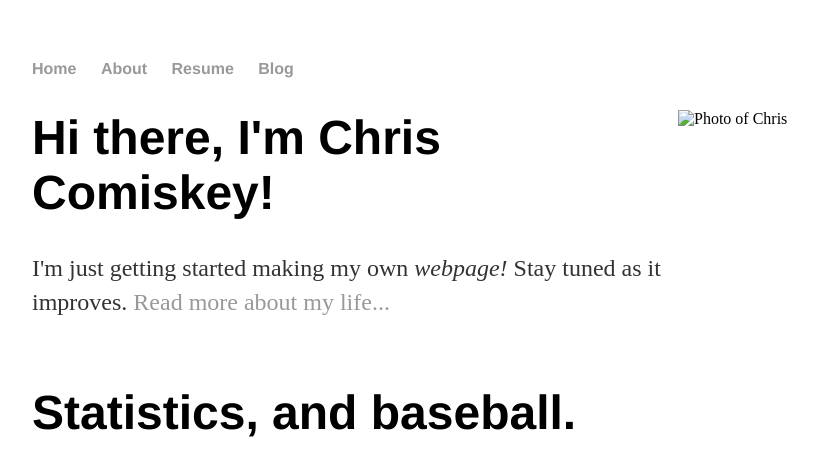
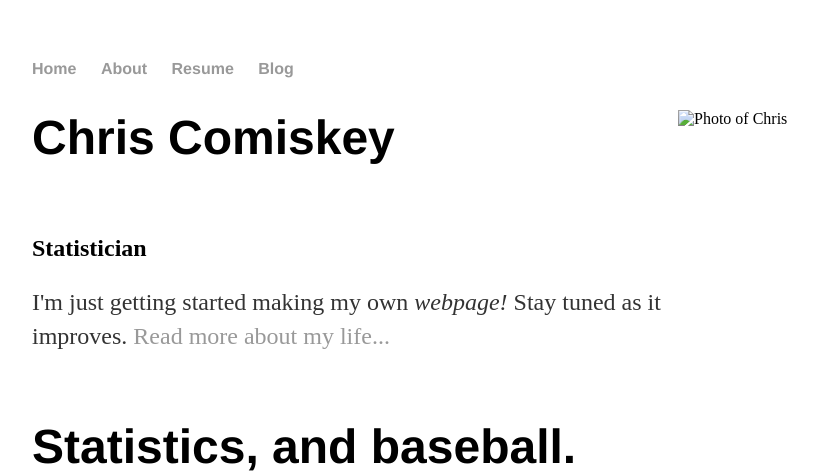
Before and after one commit to cwcomiskey/cwcomiskey.github.io, a Jekyll site: the page built from index.html, in a window 1280 px wide. Shown: the top 472 px of the page, without its empty margins (160-978 px from the left). Built offline with Jekyll 4.4.1, drawn with Linux system fonts in a browser that asks for light colours; grey boxes are pictures that could not be loaded.

Commit message:
Create index.html

```diff
--- a/index.html
+++ b/index.html
@@ -4,8 +4,9 @@ title: Chris Comiskey, Statistician
 ---
 <div class="blurb">
 	<img src="cwcomiskey.github.io/Chris3.jpg" alt="Photo of Chris" id="pic" align = "right" style="width:250px;height:250px;"/>
-	<h1>Hi there, I'm Chris Comiskey!</h1>
-	<p>I'm just getting started making my own <em>webpage!</em>
+	<h1> Chris Comiskey </h1> <br/>
+	<h2> Statistician </h2>
+	<p>I'm just getting started making my own <em> webpage!</em>
 		Stay tuned as it improves. <a href="/about">Read more about my life...</a>
 		<br/>
 		<br/>
```
